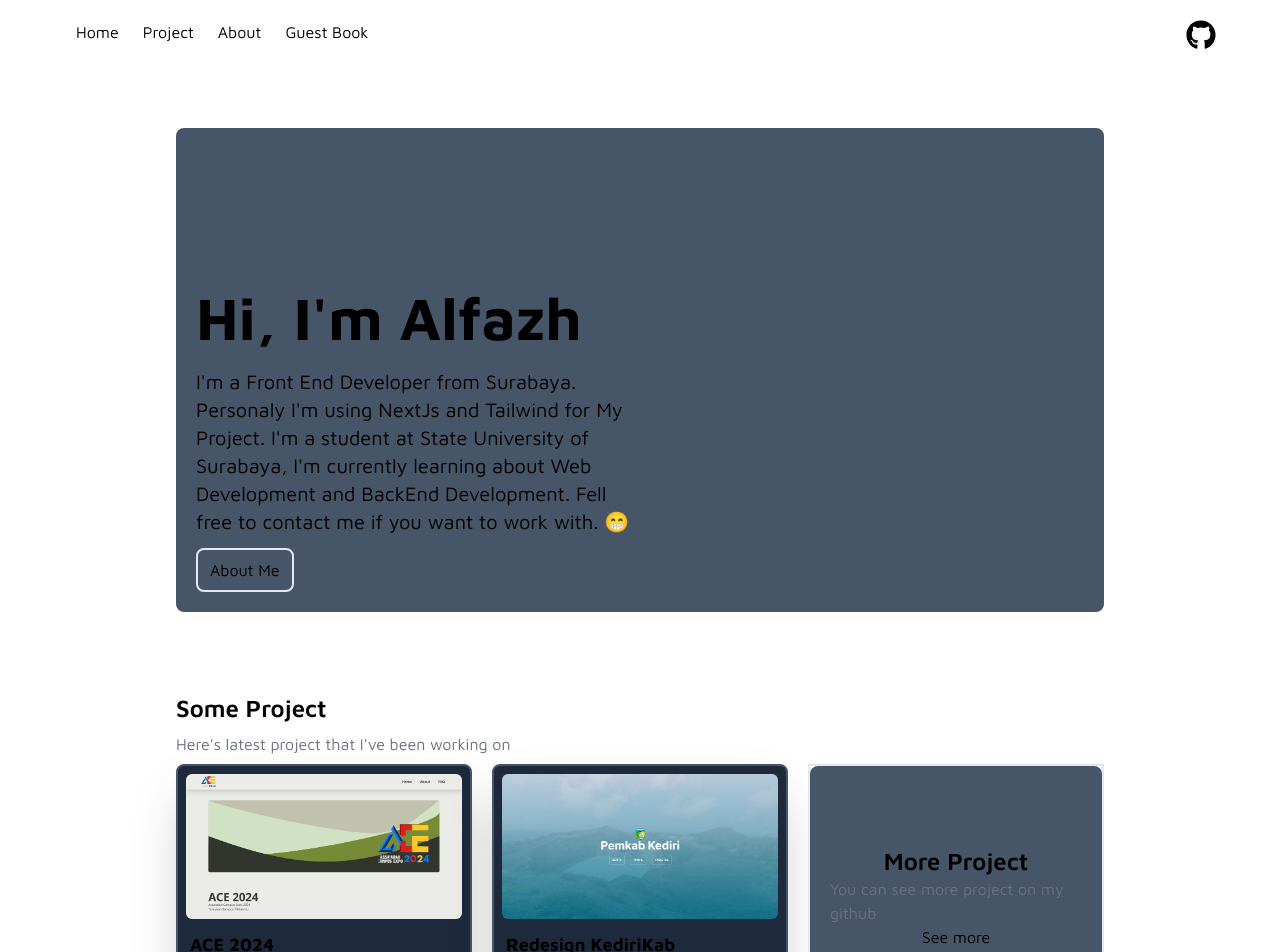
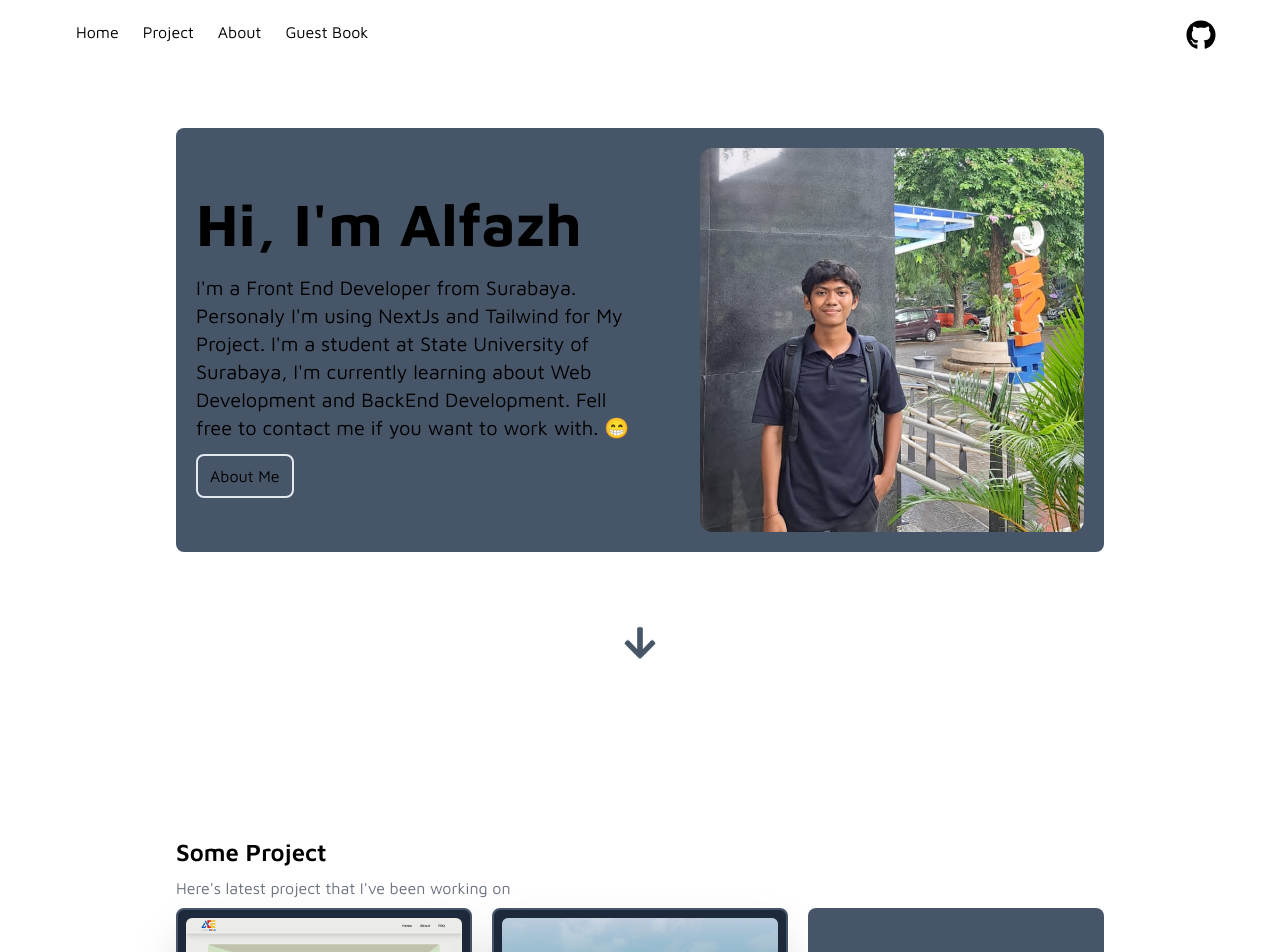
Before and after one commit to alfazh123/Alfazh-page, a Next.js app: page / in a window 1280 px wide. Shown: the top 952 px of the page. Built offline with nearby package versions, Linux system fonts and the light colour scheme.

Commit message:
feat: add image profile

```diff
--- a/app/page.tsx
+++ b/app/page.tsx
@@ -1,24 +1,28 @@
+import Image from "next/image";
 import Link from "next/link";
 import ProjectCard from "./ui/project-card";
 import db from "@/app/lib/db.json";
 import Hobby from "./ui/hobby";
+import { FaArrowDown } from "react-icons/fa";
 
 export default function Home() {
     return (
         <main className="flex flex-col mb-10 px-4">
-            <div className="min-h-3/4 static flex justify-center bg-slate-600 p-5 rounded-lg mb-20">
-                <header className="static bottom-0 left-0 rounded-lg min-h-96 w-full">
-                    <div className="mt-32 py-3 lg:w-1/2 space-y-5">
+            <div className="min-h-3/4 flex justify-center bg-slate-600 p-5 rounded-lg mb-20">
+                <header className="rounded-lg min-h-96 w-full flex justify-between">
+                    <div className="flex flex-col justify-center md:w-1/2">
+                        <div className="py-3 space-y-5">
                             <h1 className="md:text-6xl text-3xl font-bold">
                                 Hi, I&apos;m Alfazh
                             </h1>
                             <p className="md:text-xl text-sm">
                                 I&apos;m a Front End Developer from Surabaya.
-                            Personaly I&apos;m using NextJs and Tailwind for My
-                            Project. I&apos;m a student at State University of
-                            Surabaya, I&apos;m currently learning about Web
-                            Development and BackEnd Development. Fell free to
-                            contact me if you want to work with. 😁
+                                Personaly I&apos;m using NextJs and Tailwind for
+                                My Project. I&apos;m a student at State
+                                University of Surabaya, I&apos;m currently
+                                learning about Web Development and BackEnd
+                                Development. Fell free to contact me if you want
+                                to work with. 😁
                             </p>
                         </div>
                         <Link href="/about">
@@ -26,10 +30,26 @@ export default function Home() {
                                 About Me
                             </button>
                         </Link>
+                    </div>
+                    <div>
+                        <Image
+                            src="/profil.jpg"
+                            alt="Picture of the author"
+                            width={500}
+                            height={500}
+                            className=" rounded-xl w-96 md:block hidden"
+                        />
+                    </div>
                 </header>
             </div>
-            {/*
-            <div className="flex md:flex-row flex-col md:space-x-10 space-x-0"> */}
+
+            <Link
+                href="#content"
+                className="flex justify-center items-center mb-10"
+            >
+                <FaArrowDown className="text-4xl text-slate-600 cursor-pointer animate-bounce" />
+            </Link>
+            <div className="h-32" id="content"></div>
             <div className="space-y-2 mb-10">
                 <h3 className="text-2xl font-semibold">Some Project</h3>
                 <p className="text-gray-500">
@@ -41,10 +61,7 @@ export default function Home() {
                             <ProjectCard key={id} {...project} />
                         </div>
                     ))}
-                    <Link
-                        href="/project"
-                        className="border-solid border-2 border-slate-200"
-                    >
+                    <Link href="/project">
                         <div className="bg-slate-600 rounded-lg p-5 h-full flex flex-col justify-center items-center">
                             <h3 className="text-2xl font-semibold">
                                 More Project
```
Lines whose indentation alone changed are shown as unchanged.
